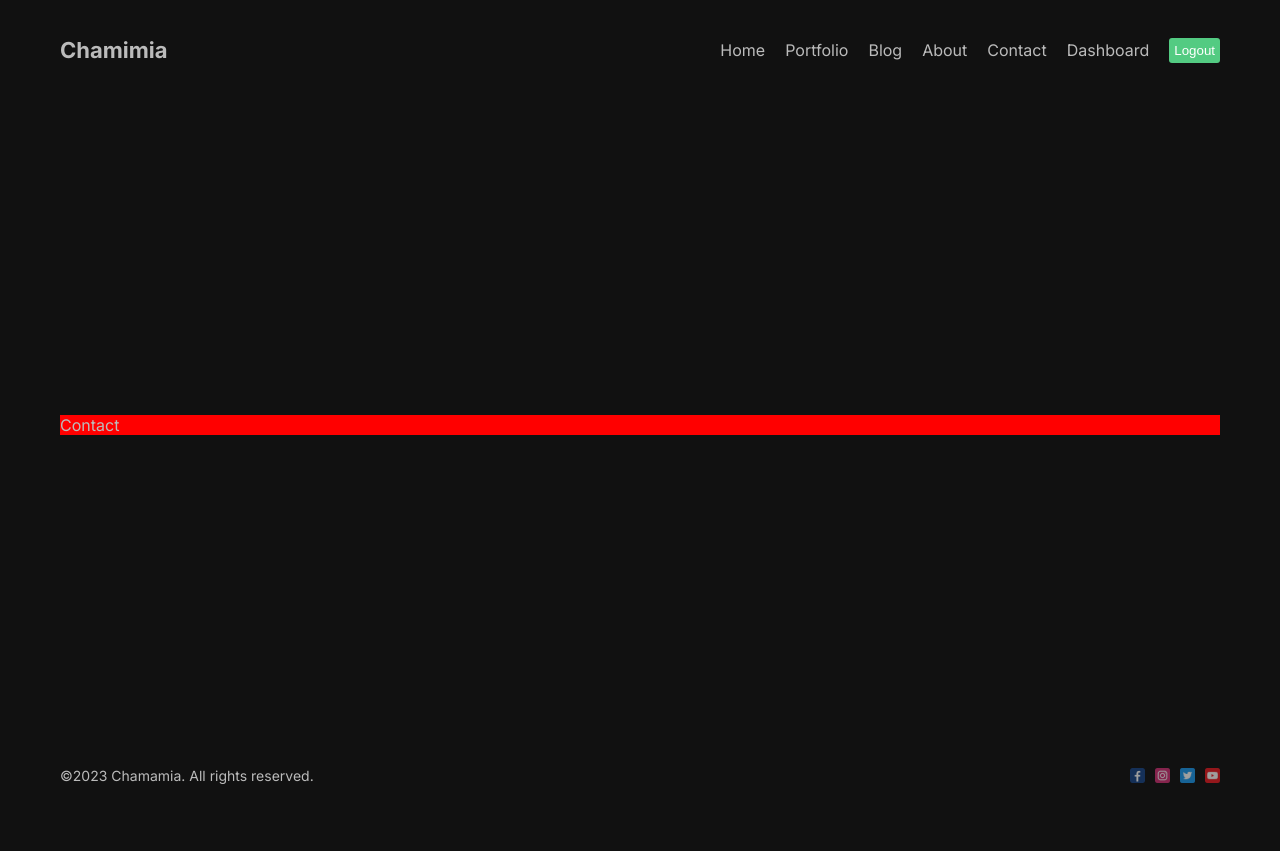
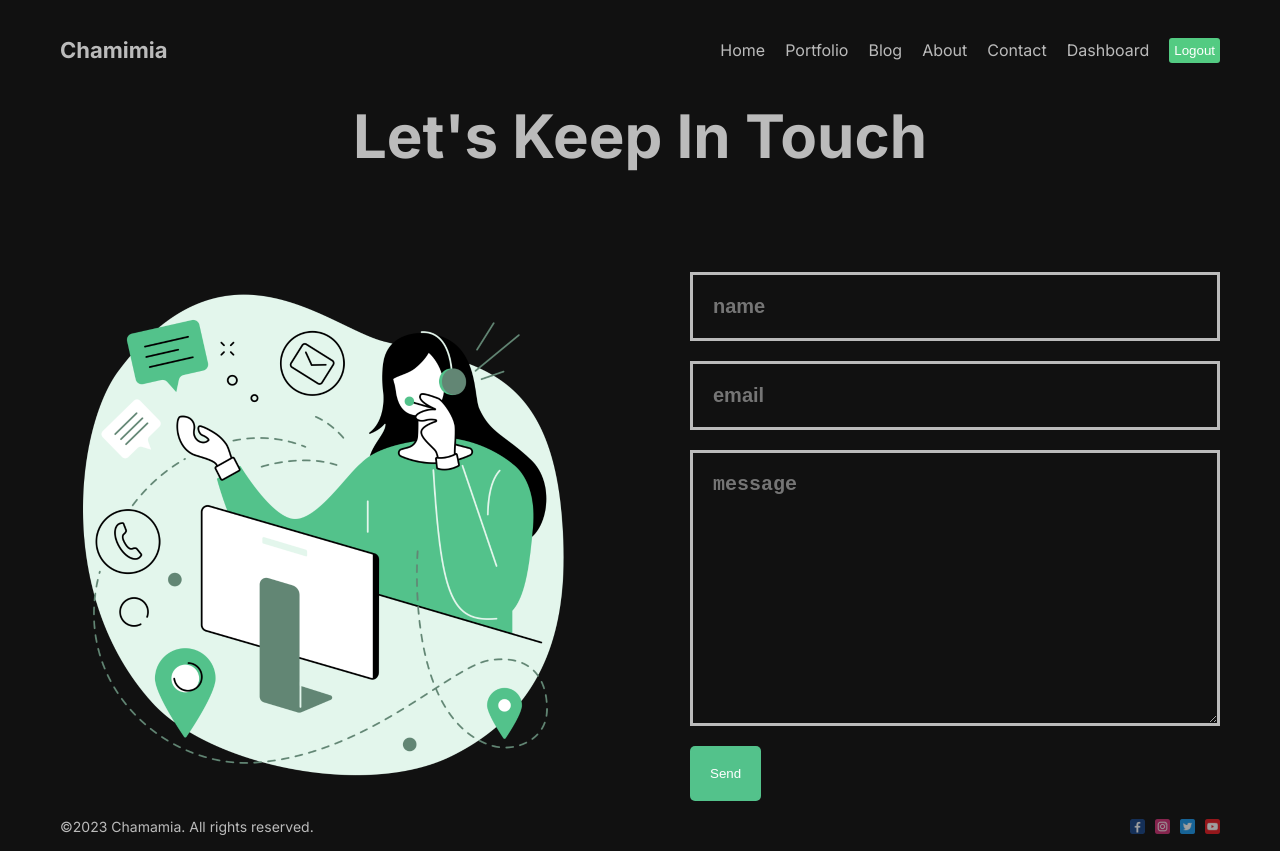
Before and after one commit to Chamika1016/FullStack, a Next.js app: page /contact in a window 1280 px wide. Before the commit the page ends 800 px from the top, so only its background shows below. Built offline with nearby package versions, Linux system fonts and the light colour scheme.

Commit message:
adding contact page

```diff
--- a/src/app/contact/page.jsx
+++ b/src/app/contact/page.jsx
@@ -1,8 +1,35 @@
 import React from "react";
 import styles from "./page.module.css";
+import Image from "next/image";
+import Button from "@/components/Button/Button";
 
 const page = () => {
-  return <div className={styles.contact}>Contact</div>;
+  return (
+    <div className={styles.container}>
+      <h1 className={styles.title}>Let's Keep In Touch</h1>
+      <div className={styles.content}>
+        <div className={styles.imgContainer}>
+          <Image
+            src="/contact.png"
+            alt=""
+            fill={true}
+            className={styles.image}
+          />
+        </div>
+        <form className={styles.form}>
+          <input type="text" placeholder="name" className={styles.input} />
+          <input type="text" placeholder="email" className={styles.input} />
+          <textarea
+            cols="30"
+            rows="10"
+            className={styles.textArea}
+            placeholder="message"
+          ></textarea>
+          <Button url="#" text="Send" />
+        </form>
+      </div>
+    </div>
+  );
 };
 
 export default page;
--- a/src/app/contact/page.module.css
+++ b/src/app/contact/page.module.css
@@ -1,3 +1,46 @@
-.contact {
-  background-color: red;
+.container {
 }
+.title {
+  font-size: 60px;
+  margin-bottom: 100px;
+  text-align: center;
+}
+.content {
+  display: flex;
+  gap: 100px;
+  align-items: center;
+}
+.imgContainer {
+  flex: 1;
+  height: 500px;
+  position: relative;
+}
+.image {
+  object-fit: contain;
+  /* animation: move 3s infinite ease alternate; */
+}
+@keyframes move {
+  from {
+    transform: translateY(-15px);
+  }
+  to {
+    transform: translateY(0px) scale(1.03);
+  }
+}
+.form {
+  flex: 1;
+  display: flex;
+  flex-direction: column;
+  gap: 20px;
+}
+.input,
+.textArea {
+  padding: 20px;
+  background-color: transparent;
+  border: none;
+  outline: none;
+  color: #bbb;
+  border: 3px solid #bbb;
+  font-size: 20px;
+  font-weight: bold;
+}
--- a/src/app/page.module.css
+++ b/src/app/page.module.css
@@ -18,9 +18,17 @@
 .img {
   width: 100%;
   height: 500px;
-  object-fit: cover;
+  object-fit: contain;
+  /* animation: move 3s infinite ease alternate; */
 }
-
+@keyframes move {
+  from {
+    transform: translateY(-10px);
+  }
+  to {
+    transform: translateY(10px);
+  }
+}
 .desc {
   font-size: 24px;
   font-weight: 300;
```
